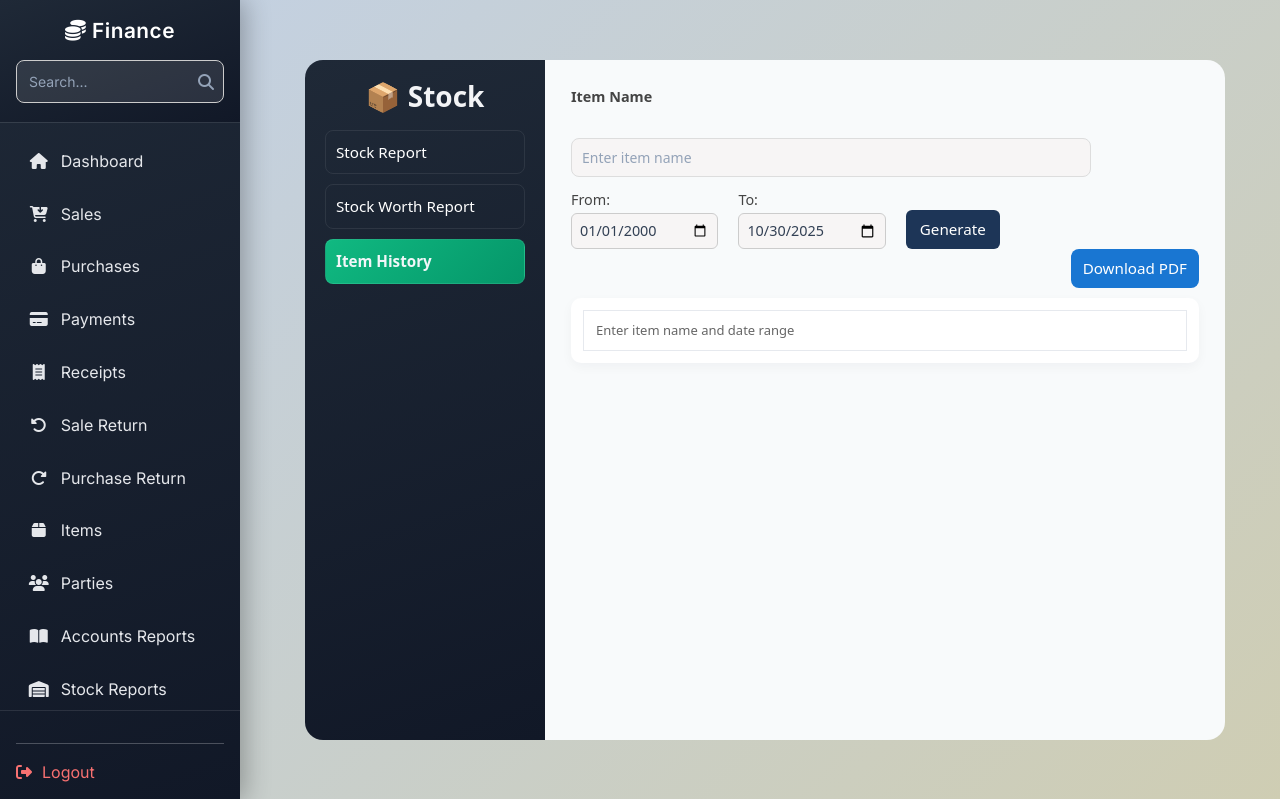
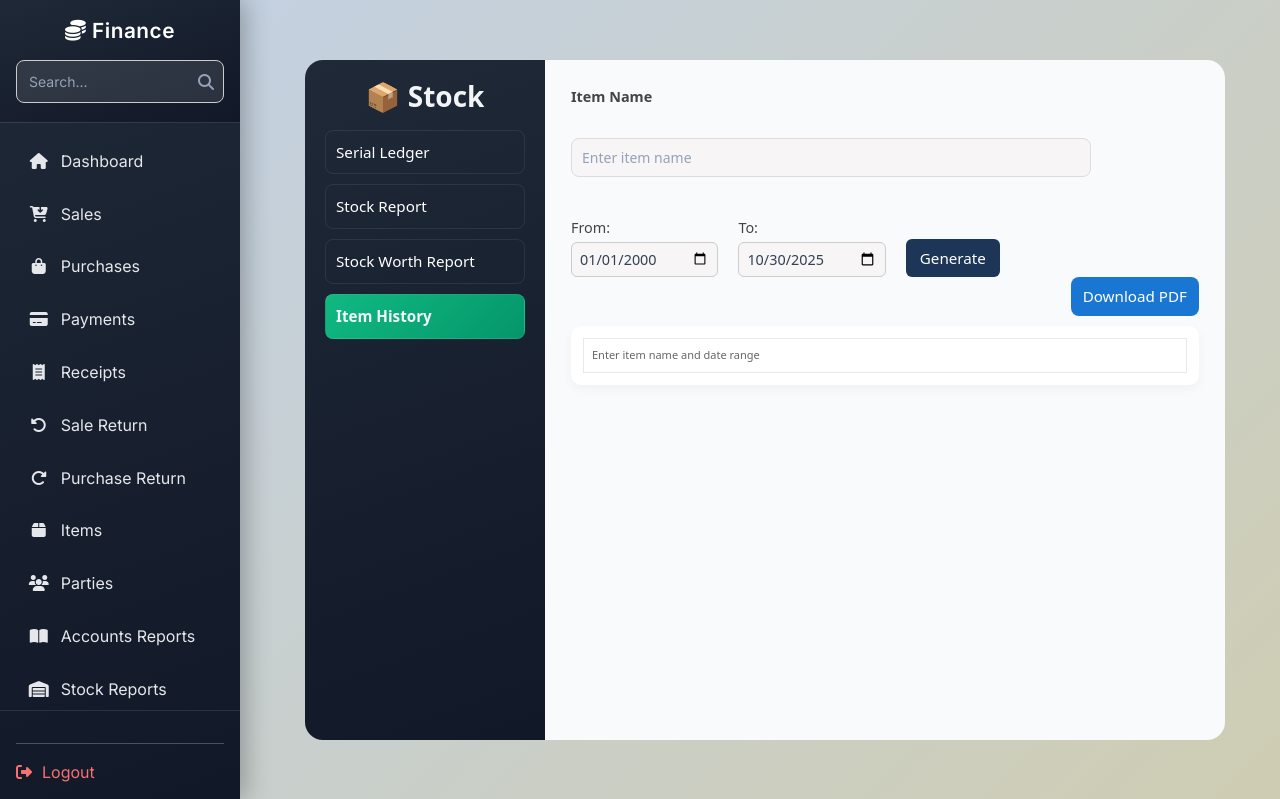
Before and after one commit to Maaz-Bin-Haider/Accounting-Plus-Inventory-System, a Django app: template templates/display_report_templates/stock_reports_template.html in a window 1280 px wide. Shown: the top 799 px of the page. Run offline with Django 5.2, Linux system fonts and the light colour scheme; the template is opened without the code that fills it, so the values that code supplies are empty; some libraries are stand-ins or nearby versions.

Commit message:
ledger for a serial number

```diff
--- a/accountsReports/urls.py
+++ b/accountsReports/urls.py
@@ -1,5 +1,5 @@
 from django.urls import path
-from .views import detailed_ledger_view, trial_balance_view,stock_report_view,stock__worth_report_view,item_history_view, company_valuation_report,sale_wise_report
+from .views import detailed_ledger_view, trial_balance_view,stock_report_view,stock__worth_report_view,item_history_view, company_valuation_report,sale_wise_report, serial_ledger_view
 
 app_name = "accountsReports"
 
@@ -11,4 +11,5 @@ urlpatterns = [
     path('item-history/',item_history_view,name="item_history"),
     path('company-valuation/',company_valuation_report,name="company_valuation"),
     path('sale-wise-report/',sale_wise_report,name="sale_wise_report"),
+    path("serial-ledger/", serial_ledger_view, name="serial_ledger"),
 ]
--- a/purchase/views.py
+++ b/purchase/views.py
@@ -149,8 +149,8 @@ def purchasing(request):
                             # Fetch the returned invoice ID
                             invoice_id = cursor.fetchone()[0]
                             return JsonResponse({"success": True, "message": "Purchase Successfull"})
-                    except:
-                        return JsonResponse({"success": False, "message": "Failed to make Purchase, try again!"})
+                    except Exception as e:
+                        return JsonResponse({"success": False, "message": f"Failed to make Purchase, try again! {e}"})
                 else: # if purchase ID Exists Means we have to update
                     # Validating If any serial number is removed from updated invoice which is already sold or purchases Returned
                     try:
--- a/static/css/stock_reports.css
+++ b/static/css/stock_reports.css
@@ -71,10 +71,10 @@
 
 /* table */
 .table-container { overflow-x:auto; background:#fff; padding:12px; border-radius:10px; box-shadow: 0 4px 12px rgba(16,24,40,0.04); }
-#reportTable { width:100%; border-collapse:collapse; font-size:13px; }
-#reportTable th, #reportTable td { padding:10px 12px; border:1px solid #e6e9ee; text-align:left; vertical-align:top; }
+#reportTable { width:100%; border-collapse:collapse; font-size:11px; }
+#reportTable th, #reportTable td { padding:8px 8px; border:1px solid #e6e9ee; text-align:left; vertical-align:top; }
 #reportTable thead { background:#1d3557; color:#fff; }
-.no-data { text-align:center; padding:18px; color:#666; }
+.no-data { text-align:center; padding:16px; color:#666; }
 
 /* Autocomplete */
 .autocomplete-container { position: relative; width:100%; max-width:520px; }
@@ -124,6 +124,7 @@
   cursor: pointer;
   font-weight: 500;
   transition: 0.2s;
+  margin-top: 50px;
 }
 
 .generate-btn:hover {
--- a/static/js/stock_reports.js
+++ b/static/js/stock_reports.js
@@ -9,6 +9,27 @@ function getCSRFToken(){
 }
 
 // ---------- SELECT REPORT ----------
+// function selectReport(type){
+//   $(".report-btn").removeClass("active");
+//   $(`#btn-${type}`).addClass("active");
+
+//   $("#reportHeader").empty();
+//   $("#reportBody").html(`<tr><td class="no-data">Loading...</td></tr>`);
+
+//   // Hide or show form section
+//   const $formSection = $("#report-form-container");
+//   if (type === "history") {
+//     renderHistoryForm();
+//   } else {
+//     $formSection.empty();  // hide input fields for stock/worth
+//     fetchReport(
+//       type === "stock"
+//         ? "/accountsReports/stock-report/"
+//         : "/accountsReports/stock-worth-report/"
+//     );
+//   }
+// }
+
 function selectReport(type){
   $(".report-btn").removeClass("active");
   $(`#btn-${type}`).addClass("active");
@@ -16,17 +37,21 @@ function selectReport(type){
   $("#reportHeader").empty();
   $("#reportBody").html(`<tr><td class="no-data">Loading...</td></tr>`);
 
-  // Hide or show form section
   const $formSection = $("#report-form-container");
+
   if (type === "history") {
-    renderHistoryForm();
-  } else {
-    $formSection.empty();  // hide input fields for stock/worth
-    fetchReport(
-      type === "stock"
+      renderHistoryForm();
+  }
+  else if (type === "serial") {   // ✅ add this
+      renderSerialForm();
+  }
+  else {
+      $formSection.empty();
+      fetchReport(
+        type === "stock"
         ? "/accountsReports/stock-report/"
         : "/accountsReports/stock-worth-report/"
-    );
+      );
   }
 }
 
@@ -60,6 +85,23 @@ function renderHistoryForm(){
   $("#reportHeader").empty();
   $("#reportBody").html(`<tr><td class="no-data">Enter item name and date range</td></tr>`);
   initAutocomplete();
+}
+
+
+function renderSerialForm() {
+  const html = `
+    <div class="form-row">
+      <div>
+        <label>Serial No</label><br>
+        <input type="text" id="serial_input" placeholder="Enter Serial e.g. IP15-001">
+      </div>
+      <button class="generate-btn" onclick="fetchSerialLedger()">Generate</button>
+    </div>
+  `;
+
+  $("#report-form-container").html(html);
+  $("#reportHeader").empty();
+  $("#reportBody").html(`<tr><td class="no-data">Enter serial and click generate</td></tr>`);
 }
 
 
@@ -101,6 +143,28 @@ function fetchItemHistory(){
   })
   .catch(()=> Swal.fire("Error", "Unable to fetch item history", "error"));
 }
+
+
+function fetchSerialLedger(){
+  const serial = $("#serial_input").val().trim();
+  if (!serial) return Swal.fire("Missing Serial", "Please enter a serial", "warning");
+
+  Swal.fire({title:"Loading serial ledger...", didOpen:()=>Swal.showLoading(), allowOutsideClick:false});
+
+  fetch("/accountsReports/serial-ledger/", {
+    method: "POST",
+    headers: { "Content-Type":"application/json", "X-CSRFToken": getCSRFToken() },
+    body: JSON.stringify({ serial })
+  })
+  .then(r => r.json())
+  .then(data => {
+    Swal.close();
+    if (data.error) return Swal.fire("Error", data.error, "error");
+    renderTable(data);
+  })
+  .catch(() => Swal.fire("Error", "Unable to fetch serial ledger", "error"));
+}
+
 
 // ---------- RENDER TABLE ----------
 function renderTable(data){
--- a/templates/base/base.html
+++ b/templates/base/base.html
@@ -1,8 +1,3 @@
-
-
-
-
-
 {% load static %}
 <!DOCTYPE html>
 <html lang="en">
--- a/templates/display_report_templates/stock_reports_template.html
+++ b/templates/display_report_templates/stock_reports_template.html
@@ -13,6 +13,7 @@
   <aside class="left-panel">
     <h3>📦 Stock</h3>
     <div class="report-buttons">
+      <button class="report-btn" id="btn-serial" onclick="selectReport('serial')">Serial Ledger</button>
       <button class="report-btn" id="btn-stock" onclick="selectReport('stock')">Stock Report</button>
       <button class="report-btn" id="btn-worth" onclick="selectReport('worth')">Stock Worth Report</button>
       <button class="report-btn active" id="btn-history" onclick="selectReport('history')">Item History</button>
```
Also changed, not shown: accountsReports/views.py (+32 -0 lines).
